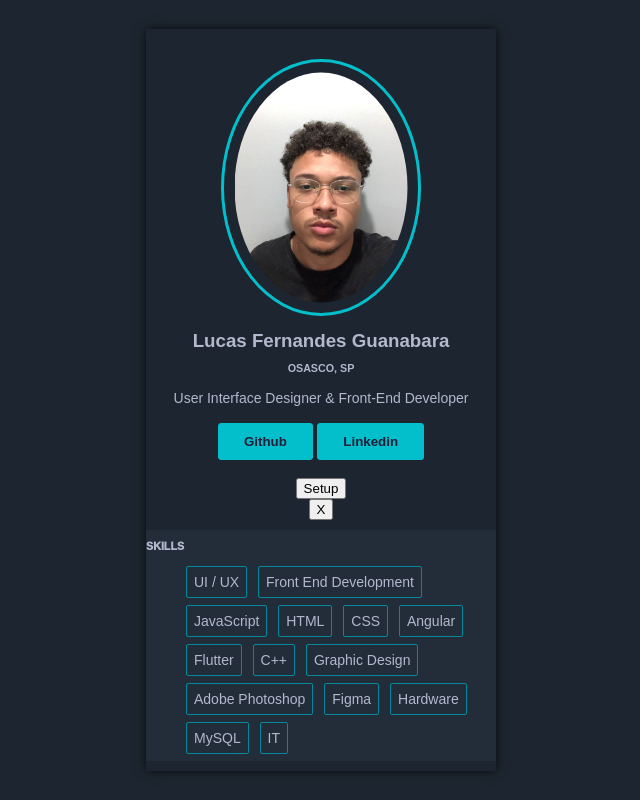
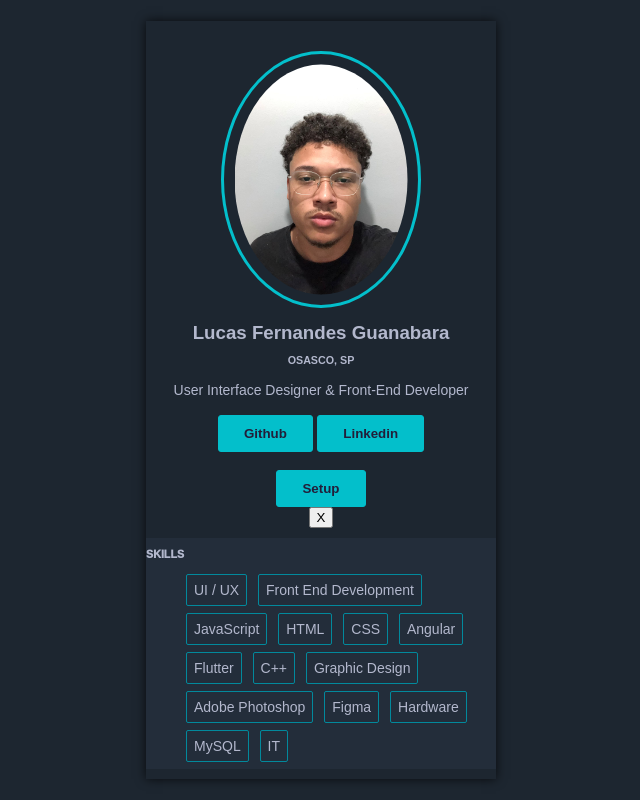
Before and after one commit to printflucasguanabara/Personal-Card, a plain HTML site: page index.html in a window 1280 px wide. Shown: the whole page, without its empty margins (319-959 px from the left). Drawn offline with Linux system fonts and the light colour scheme.

Commit message:
estilização do botão setup

```diff
--- a/style.css
+++ b/style.css
@@ -66,6 +66,22 @@ button.primary:hover{
 
 
 
+.show{
+    background-color: #03bfcb;
+    border: 1px solid #03bfcb;
+    border-radius: 3px;
+    color: #231e39;
+    font-family: sans-serif;
+    font-weight: bold;
+    padding: 10px 25px;
+}
+.show:hover{
+    background-color: #03bfcb;
+    transition: 1.1s;
+    color: black;
+}
+
+
 button.primary.ghost{
     background-color: transparent;
     color: #02899c;
```
